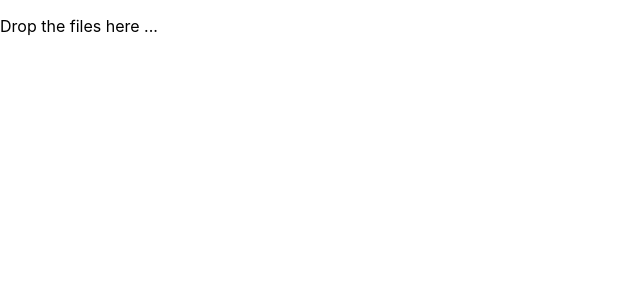
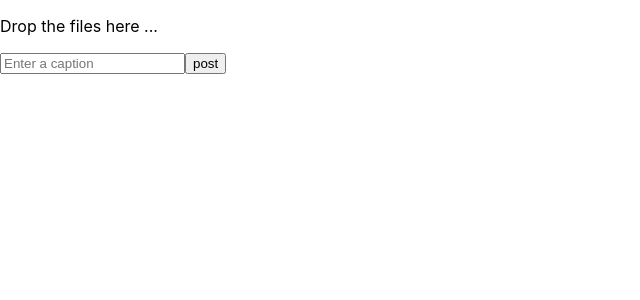
Before and after one commit to rmorales723/learn-dropzone, a Next.js app: page / in a window 1280 px wide. Shown: the top 300 px of the page, without its empty margins (0-640 px from the left). Built offline with nearby package versions, Linux system fonts and the light colour scheme.

Commit message:
firestore database working

```diff
--- a/pages/components/Dropzone.js
+++ b/pages/components/Dropzone.js
@@ -1,12 +1,18 @@
-import React, {useCallback, useState} from 'react'
+import React, {useCallback, useRef, useState} from 'react'
 import {useDropzone} from 'react-dropzone'
 import {db, storage} from '../../firebase'
+import {addDoc, collection, serverTimestamp} from 'firebase/firestore'
 
 
 const Dropzone = () => {
     const [selectedImages, setSelectedImages] = useState([])
-    console.log('db', db)
-    console.log('storage', storage)
+    const captionRef = useRef(null)
+    const uploadPost = async()=>{
+        const docRef = await addDoc(collection(db,"posts"),{
+            caption:captionRef.current.value,
+            timestamp:serverTimestamp()
+        })
+    }
     const onDrop = useCallback(acceptedFiles => {
         setSelectedImages(acceptedFiles.map(file=>
             Object.assign(file,{
@@ -26,6 +32,8 @@ const Dropzone = () => {
           <input {...getInputProps()} />
               <p>Drop the files here ...</p>
         </div>
+        <input ref={captionRef} type= "text" placeholder='Enter a caption' />
+        <button onClick={uploadPost}>post</button>
         {selected_images}
         </div>
       )
```
